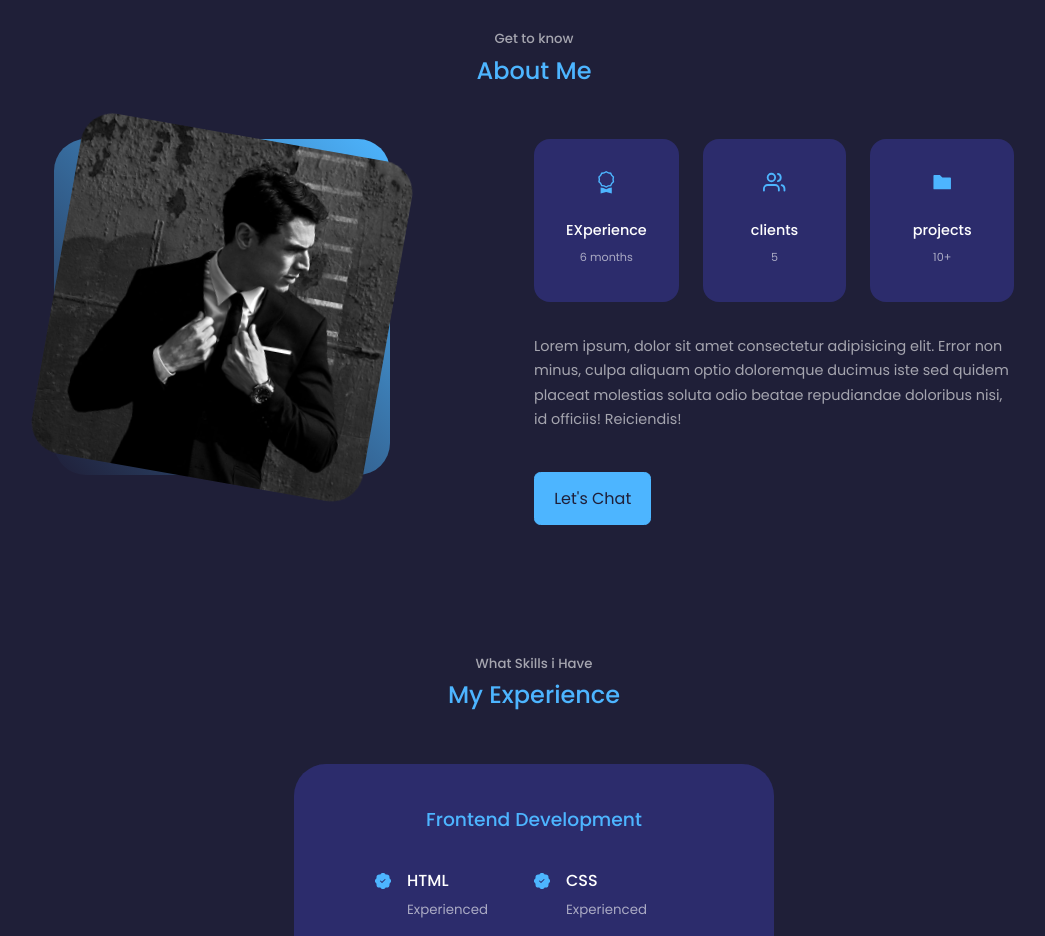
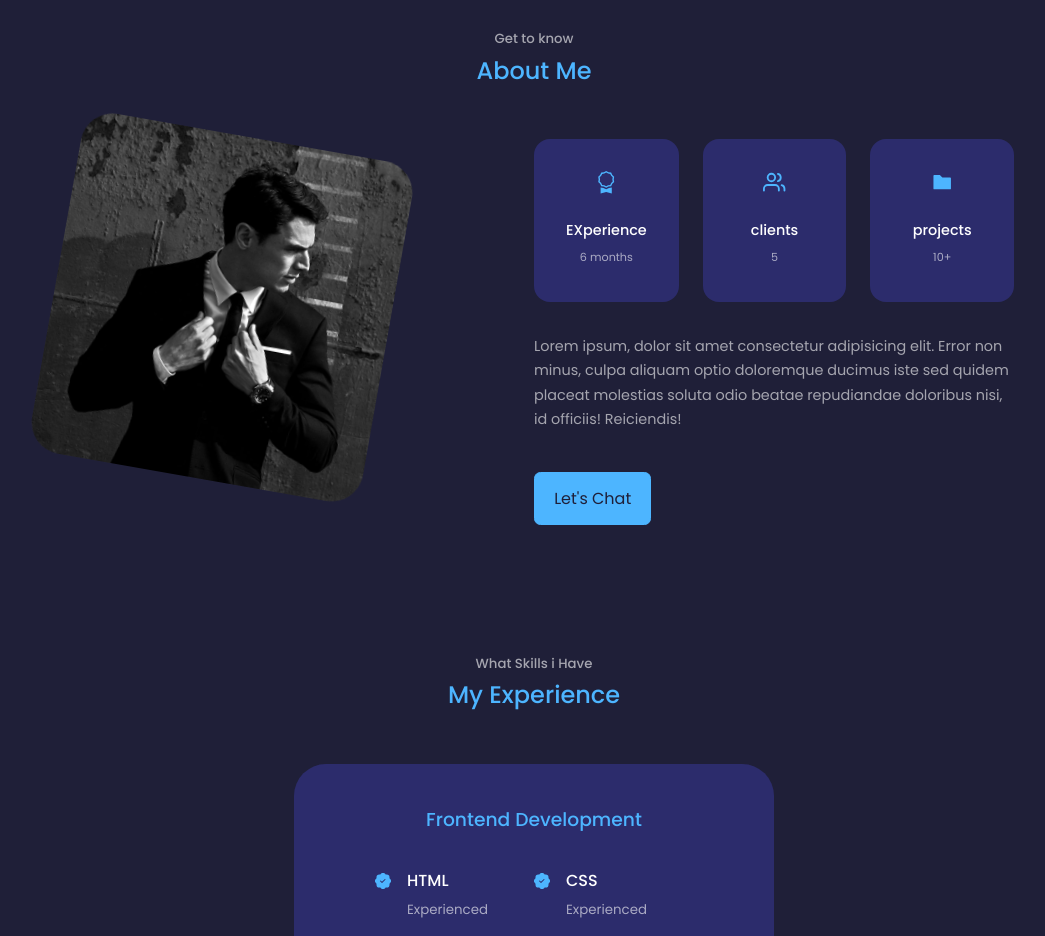
Before and after one commit to olamilekanAnelka/myportfolio, a React (Create React App) app: page / in a window 1280 px wide. Shown: the part 900-1836 px from the top of the page, without its empty margins (106-1151 px from the left). Built offline with nearby package versions, Linux system fonts and the light colour scheme.

Commit message:
change file

```diff
--- a/src/component/about/about.css
+++ b/src/component/about/about.css
@@ -8,10 +8,10 @@
     width: 100%;
     aspect-ratio: 1/1;
     border-radius: 2rem;
-    background: linear-gradient(
+   /* background: linear-gradient(
         45deg,
         transparent,
-        var(--color-primary));
+        var(--color-primary));*/
     display: grid;
     place-items: center;
 }
```
